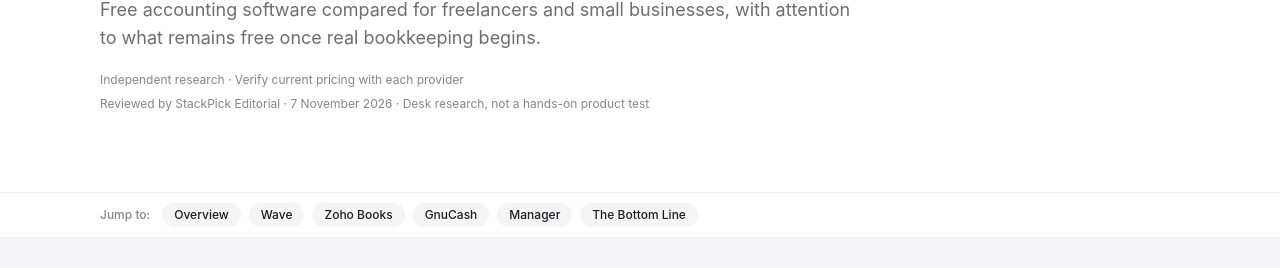
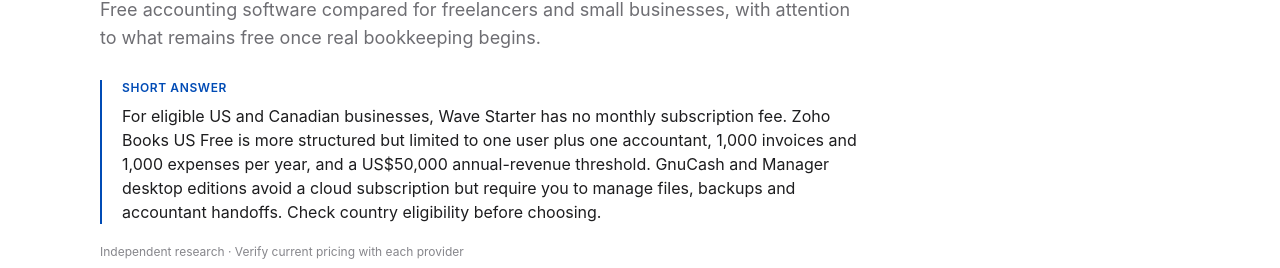
Before and after one commit to LinukaBandara/StackPick, a Next.js app: page /best/free-accounting-software in a window 1280 px wide. Shown: the part 371-639 px from the top of the page. Built offline with nearby package versions, Linux system fonts and the light colour scheme; no server answers.

Commit message:
Add concise decision summary to high-intent comparison guide

```diff
--- a/app/best/free-accounting-software/page.tsx
+++ b/app/best/free-accounting-software/page.tsx
@@ -12,6 +12,7 @@ export default function Page() {
     <ComparisonArticle
       title="Best Free Accounting Software"
       slug="free-accounting-software"
+      quickAnswer="For eligible US and Canadian businesses, Wave Starter has no monthly subscription fee. Zoho Books US Free is more structured but limited to one user plus one accountant, 1,000 invoices and 1,000 expenses per year, and a US$50,000 annual-revenue threshold. GnuCash and Manager desktop editions avoid a cloud subscription but require you to manage files, backups and accountant handoffs. Check country eligibility before choosing."
       reviewedOn="2026-11-07"
       intro="Free accounting software compared for freelancers and small businesses, with attention to what remains free once real bookkeeping begins."
       pricingNote="US plan and eligibility details checked November 7, 2026. Wave account creation is limited to businesses located in the United States and Canada; its Starter subscription has no monthly fee, but payment processing and some add-ons cost extra. Zoho Books US Free supports 1 user plus 1 accountant, up to 1,000 invoices and 1,000 expenses per year, and remains free only while annual revenue is within the stated US$50,000 threshold. These limits and eligibility rules are specific to the US edition; other country editions may have different products, caps, taxes and bank-feed support. GnuCash and Manager desktop editions avoid a cloud subscription but require the business to manage local files, backups and access."
```
